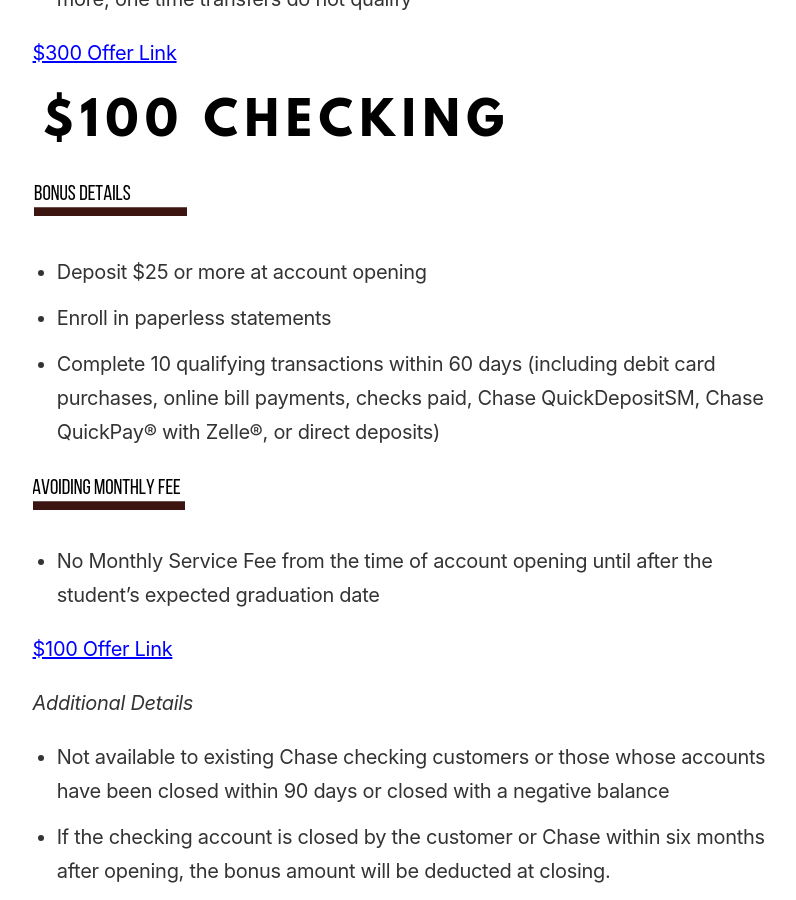
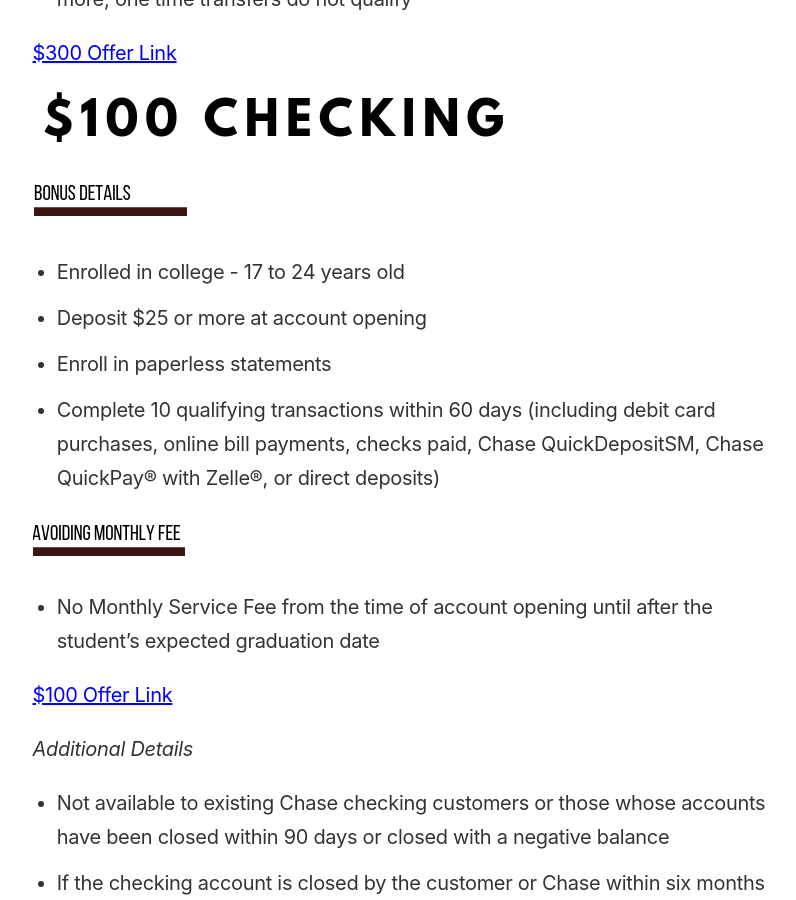
Before and after one commit to ohiosveryown/atldeals, a Jekyll site: the page built from _posts/2018-09-02-post-two.markdown, in a window 1280 px wide and 900 px high, scrolled down 1345 px. Shown: the whole window, without its empty margins (232-1028 px from the left). Built offline with Jekyll 4.4.1, drawn with Linux system fonts in a browser that asks for light colours.

Commit message:
Updated Post Two

```diff
--- a/_posts/2018-09-02-post-two.markdown
+++ b/_posts/2018-09-02-post-two.markdown
@@ -32,6 +32,7 @@
 ![New Student Checking.png](/uploads/New%20Student%20Checking.png)
 
 ![Bonus Details (2).png](/uploads/Bonus%20Details%20(2).png)
+* Enrolled in college - 17 to 24 years old
 
 * Deposit $25 or more at account opening
 
```
